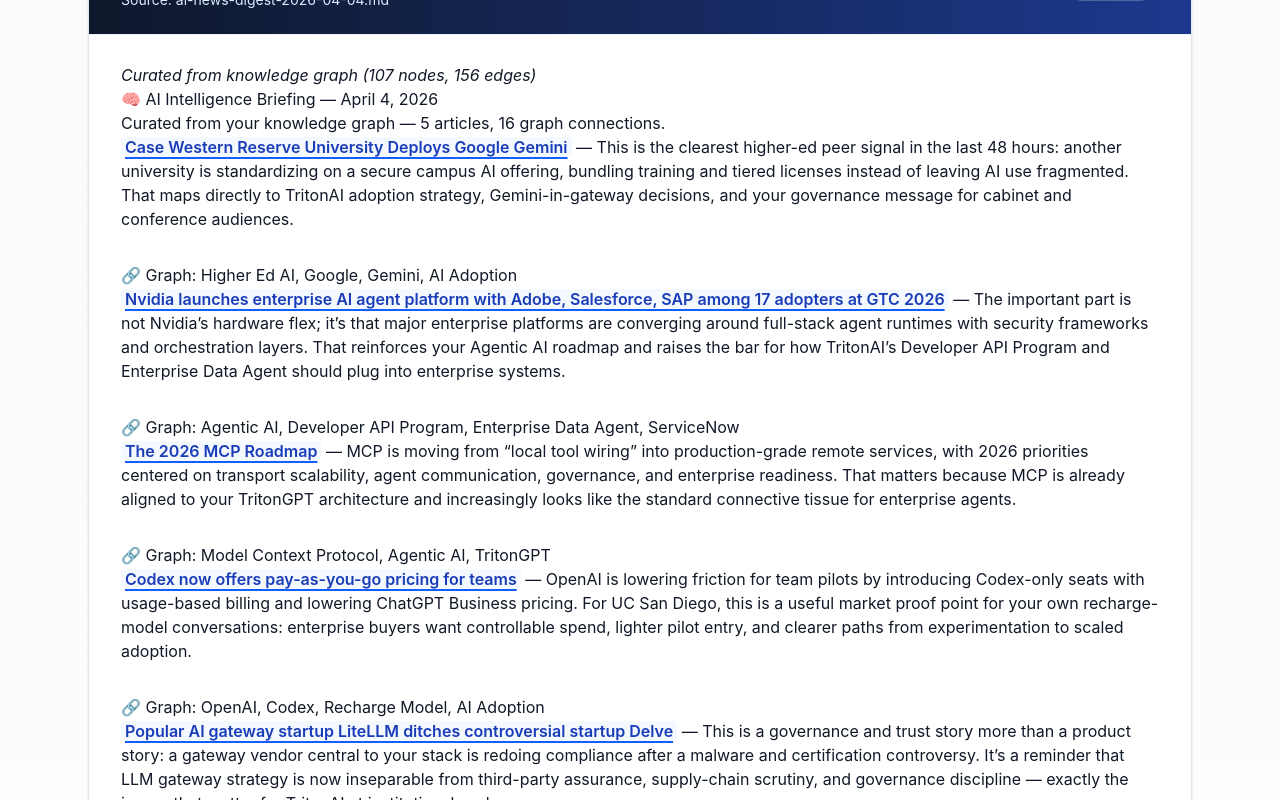
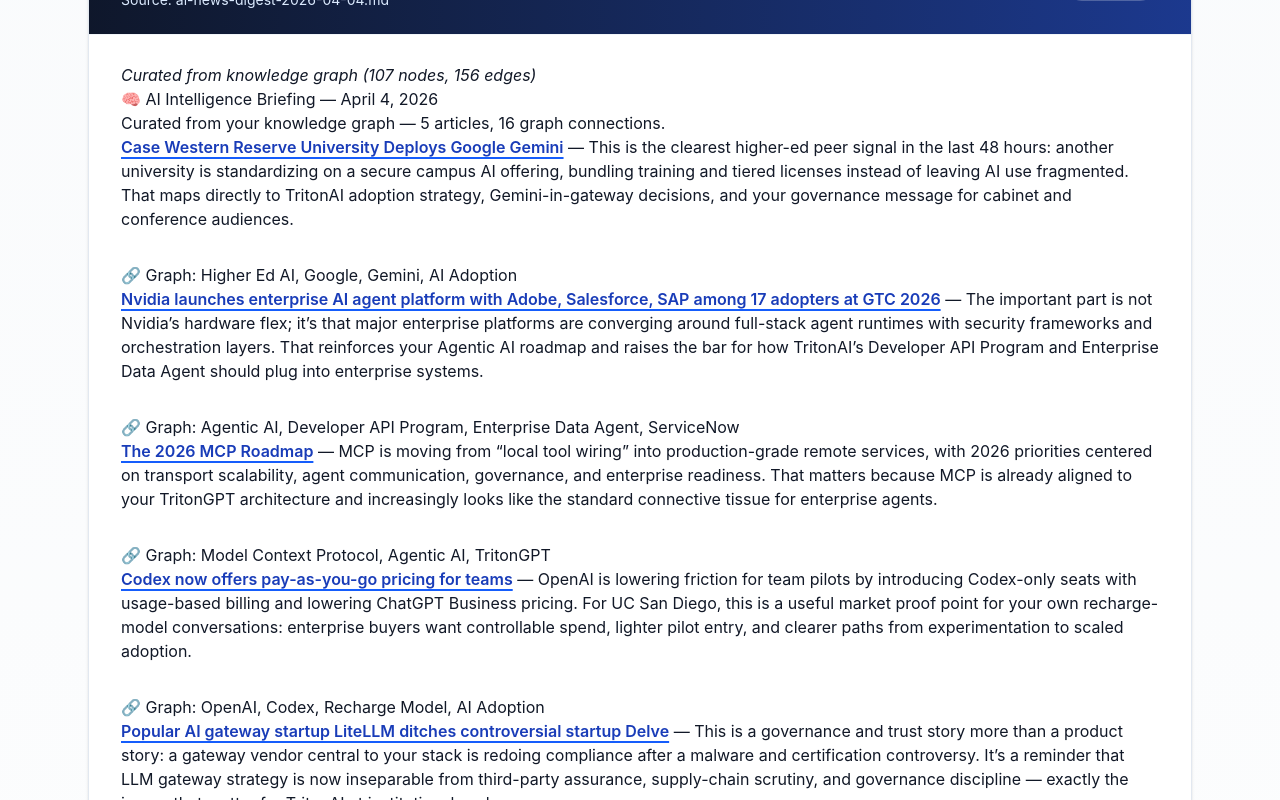
Before and after one commit to bpollak/brettpollak-website, a Next.js app: page /ai-digest in a window 1280 px wide. Shown: the part 860-1660 px from the top of the page. Built offline with nearby package versions, Linux system fonts and the light colour scheme.

Commit message:
Remove digest link background shading

```diff
--- a/app/ai-digest/page.tsx
+++ b/app/ai-digest/page.tsx
@@ -82,7 +82,7 @@ export default function AiDigestPage() {
               </div>
               <div className="px-8 py-7">
                 <div
-                  className="prose prose-slate max-w-none prose-p:text-[1.06rem] prose-p:leading-9 prose-p:my-5 prose-li:text-[1.06rem] prose-li:leading-9 prose-li:my-4 prose-ul:my-6 prose-ol:my-6 prose-strong:text-slate-900 prose-h2:text-slate-900 prose-h3:text-slate-900 prose-h2:mb-4 prose-h3:mb-3 prose-hr:border-slate-200 prose-hr:my-8 [&_ul>li]:mb-8 [&_ol>li]:mb-8 [&_a]:font-semibold [&_a]:text-blue-800 [&_a]:underline [&_a]:decoration-2 [&_a]:underline-offset-4 [&_a]:decoration-blue-600 [&_a]:bg-blue-50/70 [&_a]:px-1 [&_a]:rounded-sm [&_a]:transition-colors hover:[&_a]:text-blue-950 hover:[&_a]:decoration-blue-900 hover:[&_a]:bg-blue-100"
+                  className="prose prose-slate max-w-none prose-p:text-[1.06rem] prose-p:leading-9 prose-p:my-5 prose-li:text-[1.06rem] prose-li:leading-9 prose-li:my-4 prose-ul:my-6 prose-ol:my-6 prose-strong:text-slate-900 prose-h2:text-slate-900 prose-h3:text-slate-900 prose-h2:mb-4 prose-h3:mb-3 prose-hr:border-slate-200 prose-hr:my-8 [&_ul>li]:mb-8 [&_ol>li]:mb-8 [&_a]:font-semibold [&_a]:text-blue-800 [&_a]:underline [&_a]:decoration-2 [&_a]:underline-offset-4 [&_a]:decoration-blue-600 [&_a]:transition-colors hover:[&_a]:text-blue-950 hover:[&_a]:decoration-blue-900"
                   dangerouslySetInnerHTML={{ __html: renderMarkdown(linkDigestHeadlines(day.raw)) }}
                 />
               </div>
```
